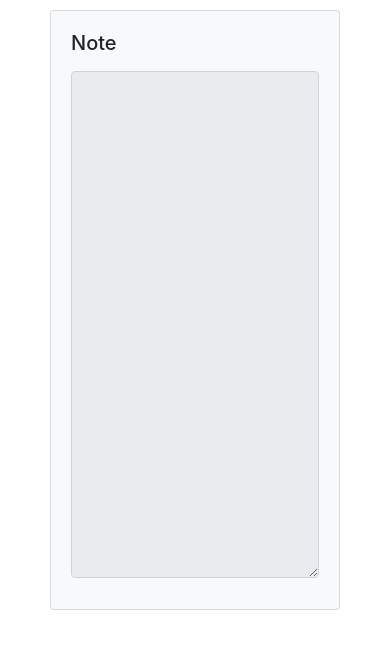
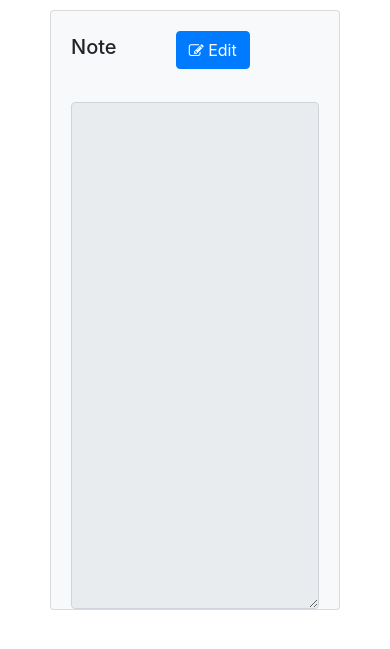
Before and after one commit to NgHuuNghia/LeoSi-Note, a PHP site: page /LeoSi-Note/viewnote.php?token=1 in a window 390 px wide. Shown: the part 56-705 px from the top of the page. Run offline with PHP 8.4, Linux system fonts and the light colour scheme; data that the repository does not hold is empty; some libraries are stand-ins or nearby versions.

Commit message:
update responsive and display

```diff
--- a/app/views/header.php
+++ b/app/views/header.php
@@ -20,8 +20,9 @@
 	<script src="https://stackpath.bootstrapcdn.com/bootstrap/4.2.1/js/bootstrap.min.js" integrity="sha384-B0UglyR+jN6CkvvICOB2joaf5I4l3gm9GU6Hc1og6Ls7i6U/mkkaduKaBhlAXv9k" crossorigin="anonymous"></script>
 	<!-- Font Awesome -->
 	<link rel="stylesheet" href="https://cdnjs.cloudflare.com/ajax/libs/font-awesome/4.7.0/css/font-awesome.min.css">
-	<!-- Navagation bar  -->
 	<!-- Reponsive -->
 	<link rel="stylesheet" type="text/css" href="public/css/responsive.css">
+	<!-- Navagation bar  -->
 	<?php require('navbar.php'); ?>
+
 <body>
--- a/public/css/main.css
+++ b/public/css/main.css
@@ -1,5 +1,9 @@
 *{
 
+}
+
+button#btnEdit {
+    margin-left: 80%;
 }
 
 select.form-control {
@@ -16,6 +20,5 @@ textarea#exampleFormControlTextarea1 {
     background-color: #f8f9fa;
 }
 button#btnCopy {
-    margin-left: 87%;
-    padding: 5px;
+
 }
--- a/public/css/responsive.css
+++ b/public/css/responsive.css
@@ -1,4 +1,25 @@
-@media only screen and (max-width: 1000px) {
+/* Big tablet to 1200px */
+@media only screen and (max-width: 1200px) {
+
+	ul.navbar-nav.mr-auto {
+	    margin-left: 82%;
+	}
+	button#btnEdit {
+    margin-left: 22%;
+	}
+}
+/* small tablet to big tablet from 769 to 1023px */
+@media only screen and (max-width: 991px) {
+
+	ul.navbar-nav.mr-auto {
+	    margin-left: 0%;
+	}
+	button#btnEdit {
+    margin-left: 71%;
+	}
+}
+/* big phone to small tablet */
+@media only screen and (max-width: 768px) {
 
 	ul.navbar-nav.mr-auto {
 	    margin-left: 0%;
@@ -7,6 +28,24 @@
 		margin-left: 0%;
     	padding: 0px;
 	    visibility: hidden;
-
+	}
+	button#btnEdit {
+    margin-left: 22%;
 	}
 }
+
+/* small phone from 0 to 480px*/
+@media only screen and (max-width: 480px) {
+
+	ul.navbar-nav.mr-auto {
+	    margin-left: 0%;
+	}
+	button#btnCopy {
+		margin-left: 0%;
+    	padding: 0px;
+	    visibility: hidden;
+	}
+	button#btnEdit {
+    margin-left: 22%;
+	}
+}
--- a/viewnote.php
+++ b/viewnote.php
@@ -11,10 +11,10 @@
 		<form method="POST" action="viewnote.php?token=<?php echo $_GET['token']; ?>">
 			<div class="form-group">
 			    <label for="exampleFormControlTextarea1"><h5>Note</h5></label>
+			    <button type="button" class="btn btn-primary" id="btnEdit" ><i class="fa fa-edit" style="font-size:15px"></i> Edit</button>
 			    <button type="button" class="btn btn-info" id="btnCopy" ><i class="fa fa-copy" style="font-size:15px"></i> Copy URL</button>
 			    <textarea class="form-control" name ="note" id="exampleFormControlTextarea1" rows="3" readonly><?php echo $content ;?></textarea>
 			</div>
-
 		</form>
 	</div>
 </div>
```
